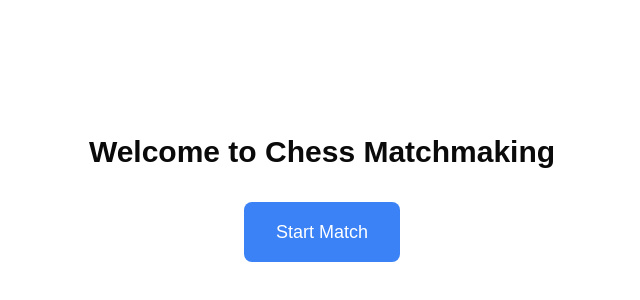
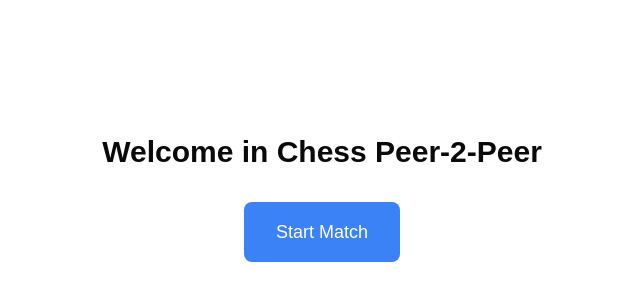
Before and after one commit to nurmandev/chess-p2p, a Next.js app: page / in a window 1280 px wide. Shown: the part 202-502 px from the top of the page, without its empty margins (318-958 px from the left). Built offline with nearby package versions, Linux system fonts and the light colour scheme.

Commit message:
Refactor homepage layout and update welcome message

```diff
--- a/src/app/page.tsx
+++ b/src/app/page.tsx
@@ -3,7 +3,7 @@ import Link from 'next/link';
 export default function Home() {
   return (
     <div className="flex flex-col items-center justify-center h-screen">
-      <h1 className="text-3xl font-bold mb-8">Welcome to Chess Matchmaking</h1>
+      <h1 className="text-3xl font-bold mb-8">Welcome in Chess Peer-2-Peer</h1>
       <Link href="/game">
         <button className="px-8 py-4 text-lg bg-blue-500 text-white rounded-lg hover:bg-blue-600">
           Start Match
```
